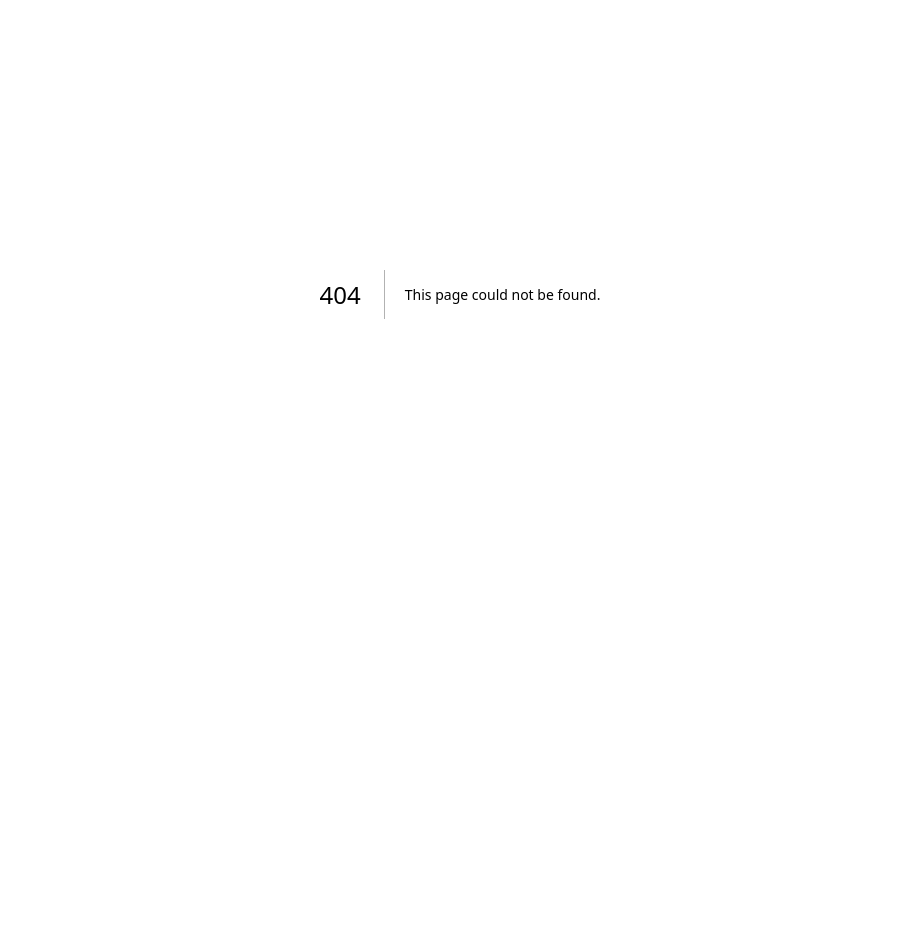
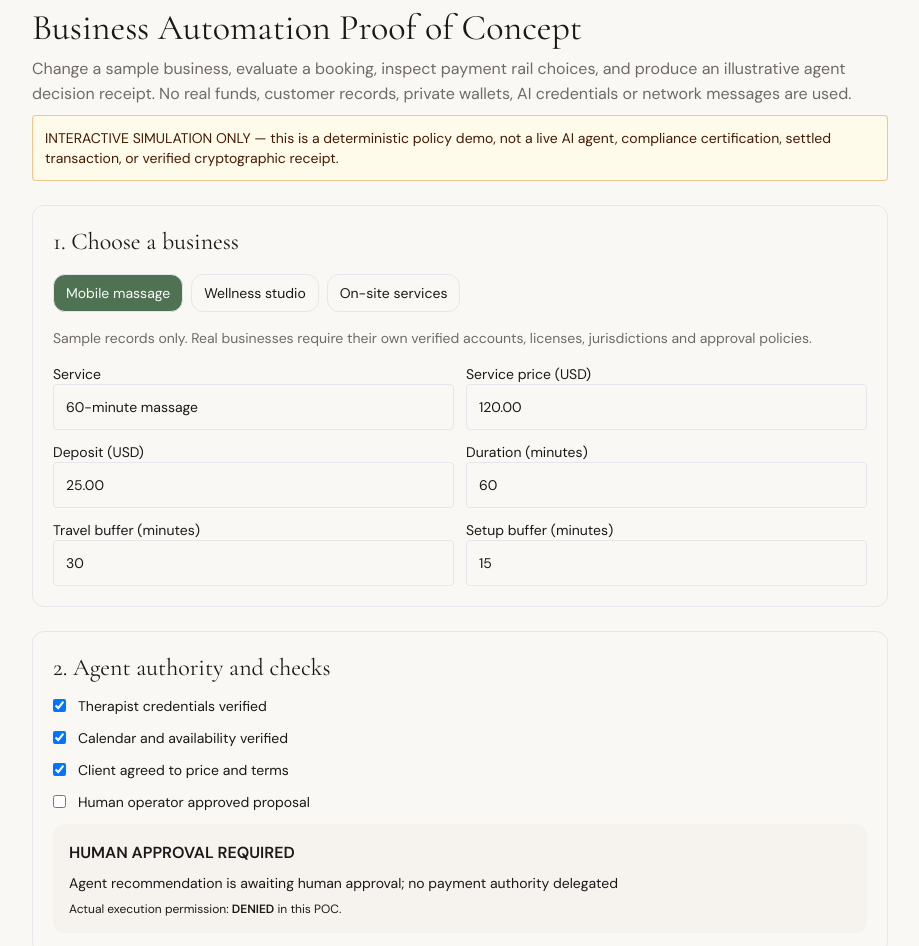
Before and after one commit to Shellfish011235/mobile-massage-concierge, a Next.js app: page /demo/business in a window 1280 px wide. Before the commit this address had no page. Shown: the part 106-1052 px from the top of the page, without its empty margins (180-1099 px from the left). Before the commit the page ends 800 px from the top, so only its background shows below. Built offline with nearby package versions, Linux system fonts and the light colour scheme.

Commit message:
feat(poc): interactive business simulation with bounded agent decisions and XRP/RLUSD rail comparison

```diff
--- /dev/null
+++ b/src/app/demo/business/page.tsx
@@ -0,0 +1,134 @@
+"use client";
+
+import { useState } from "react";
+import Link from "next/link";
+import {
+  RAILS, evaluateBusinessCase, makeDemoReceipt, type BusinessCase, type PaymentRail,
+} from "@/lib/poc/shellfish-business-demo";
+
+const defaults: BusinessCase = {
+  businessId:"DEMO-MASSAGE-STUDIO", providerId:"DEMO-THERAPIST",
+  customerAlias:"Example Guest",service:"60-minute massage",mode:"mobile",
+  durationMinutes:60,priceCents:12000,depositCents:2500,
+  travelMinutes:30,setupMinutes:15,availabilityVerified:true,
+  credentialsVerified:true,customerConsent:true,humanApproval:false,rail:"square",
+};
+const usd=(n:number)=>new Intl.NumberFormat("en-US",{style:"currency",currency:"USD"}).format(n/100);
+const presets=[
+  {label:"Mobile massage",businessId:"DEMO-MASSAGE-STUDIO",service:"60-minute mobile massage",mode:"mobile" as const,priceCents:12000,travelMinutes:30},
+  {label:"Wellness studio",businessId:"DEMO-WELLNESS-STUDIO",service:"90-minute wellness appointment",mode:"venue" as const,priceCents:15000,travelMinutes:null},
+  {label:"On-site services",businessId:"DEMO-ON-SITE",service:"60-minute professional appointment",mode:"mobile" as const,priceCents:9500,travelMinutes:20},
+];
+
+export default function BusinessProofOfConcept() {
+  const [input,setInput]=useState<BusinessCase>(defaults);
+  const [receipt,setReceipt]=useState<ReturnType<typeof makeDemoReceipt> | null>(null);
+  const [sequence,setSequence]=useState(1);
+  const decision=evaluateBusinessCase(input);
+  const change=<K extends keyof BusinessCase>(key:K,value:BusinessCase[K])=>{
+    setInput(old=>({...old,[key]:value}));setReceipt(null);
+  };
+  const proof=()=>{
+    setReceipt(makeDemoReceipt(input,decision,
+      "DEMO-"+String(sequence).padStart(4,"0"),new Date().toISOString()));
+    setSequence(old=>old+1);
+  };
+  return <main className="mx-auto max-w-4xl space-y-6 px-5 py-10">
+    <Link href="/" className="text-sm text-primary underline">Home</Link>
+    <header className="space-y-2">
+      <p className="text-xs uppercase tracking-widest text-muted-foreground">Shellfish Agent Control · Public-facing concept, protected staging</p>
+      <h1 className="font-serif text-4xl">Business Automation Proof of Concept</h1>
+      <p className="text-muted-foreground">
+        Change a sample business, evaluate a booking, inspect payment rail choices,
+        and produce an illustrative agent decision receipt. No real funds, customer
+        records, private wallets, AI credentials or network messages are used.
+      </p>
+      <p className="rounded border border-amber-600/40 bg-amber-50 p-3 text-sm text-amber-950">
+        INTERACTIVE SIMULATION ONLY — this is a deterministic policy demo, not a live AI agent,
+        compliance certification, settled transaction, or verified cryptographic receipt.
+      </p>
+    </header>
+    <section className="rounded-xl border p-5 space-y-4">
+      <h2 className="font-serif text-2xl">1. Choose a business</h2>
+      <div className="flex flex-wrap gap-2">
+        {presets.map(p=><button key={p.businessId} type="button"
+          className={`rounded-lg border px-3 py-2 text-sm ${input.businessId===p.businessId?"bg-primary text-primary-foreground":""}`}
+          onClick={()=>{setInput(old=>({...old,...p,travelMinutes:p.travelMinutes,customerAlias:"Example Guest",humanApproval:false}));setReceipt(null);}}>
+          {p.label}
+        </button>)}
+      </div>
+      <p className="text-sm text-muted-foreground">Sample records only. Real businesses require their own verified accounts, licenses, jurisdictions and approval policies.</p>
+      <div className="grid grid-cols-1 gap-3 sm:grid-cols-2">
+        <label className="space-y-1 text-sm">Service<input value={input.service} onChange={e=>change("service",e.target.value)}
+          className="block w-full rounded border bg-background p-3"/></label>
+        <label className="space-y-1 text-sm">Service price (USD)<input type="number" min="1" step=".01" value={(input.priceCents/100).toFixed(2)}
+          onChange={e=>change("priceCents",Math.round(Number(e.target.value)*100))}
+          className="block w-full rounded border bg-background p-3"/></label>
+        <label className="space-y-1 text-sm">Deposit (USD)<input type="number" min="0" step=".01" value={(input.depositCents/100).toFixed(2)}
+          onChange={e=>change("depositCents",Math.round(Number(e.target.value)*100))}
+          className="block w-full rounded border bg-background p-3"/></label>
+        <label className="space-y-1 text-sm">Duration (minutes)<input type="number" min="15" max="240" step="15" value={input.durationMinutes}
+          onChange={e=>change("durationMinutes",Number(e.target.value))}
+          className="block w-full rounded border bg-background p-3"/></label>
+        {input.mode==="mobile"&&<label className="space-y-1 text-sm">Travel buffer (minutes)<input type="number" min="0" max="480" step="1" value={input.travelMinutes??""}
+          onChange={e=>change("travelMinutes",e.target.value===""?null:Number(e.target.value))}
+          className="block w-full rounded border bg-background p-3"/></label>}
+        <label className="space-y-1 text-sm">Setup buffer (minutes)<input type="number" min="0" max="480" step="1" value={input.setupMinutes}
+          onChange={e=>change("setupMinutes",Number(e.target.value))}
+          className="block w-full rounded border bg-background p-3"/></label>
+      </div>
+    </section>
+    <section className="rounded-xl border p-5 space-y-3">
+      <h2 className="font-serif text-2xl">2. Agent authority and checks</h2>
+      {([
+        ["credentialsVerified","Therapist credentials verified"],
+        ["availabilityVerified","Calendar and availability verified"],
+        ["customerConsent","Client agreed to price and terms"],
+        ["humanApproval","Human operator approved proposal"],
+      ] as const).map(([k,label])=><label className="flex items-center gap-3 text-sm" key={k}>
+        <input type="checkbox" checked={input[k]} onChange={e=>change(k,e.target.checked)}/>{label}
+      </label>)}
+      <div role="status" className="rounded-lg bg-muted p-4 space-y-2">
+        <strong>{decision.status==="blocked"?"BLOCKED":decision.status==="needs_human"?"HUMAN APPROVAL REQUIRED":"ELIGIBLE FOR REVIEW ONLY"}</strong>
+        <p className="text-sm">{decision.reason}</p>
+        <p className="text-xs">Actual execution permission: <strong>DENIED</strong> in this POC.</p>
+      </div>
+    </section>
+    <section className="rounded-xl border p-5 space-y-4">
+      <h2 className="font-serif text-2xl">3. Payment and messaging rails</h2>
+      <p className="text-sm text-muted-foreground">Payment methods shown for architecture comparison, all disabled for real execution.</p>
+      <div className="grid grid-cols-1 gap-2 sm:grid-cols-2">
+        {(Object.keys(RAILS) as PaymentRail[]).map(rail=><button key={rail} type="button"
+          onClick={()=>change("rail",rail)} aria-pressed={input.rail===rail}
+          className={`space-y-1 rounded-lg border p-3 text-left ${input.rail===rail?"border-primary bg-muted":""}`}>
+          <strong className="text-sm">{RAILS[rail].label}</strong>
+          <p className="text-xs text-muted-foreground">{RAILS[rail].detail}</p>
+        </button>)}
+      </div>
+      <p className="text-sm">Price: <strong>{Number.isFinite(input.priceCents)?usd(input.priceCents):"Invalid"}</strong> · Deposit: <strong>{Number.isFinite(input.depositCents)?usd(input.depositCents):"Invalid"}</strong></p>
+      <p className="text-xs text-muted-foreground">
+        XRP channels are distinct from issued-currency RLUSD payments. Dassie is a prospective
+        optional communication adapter, not proof of settlement. No payment transaction is signed or submitted.
+      </p>
+    </section>
+    <section className="rounded-xl border p-5 space-y-4">
+      <h2 className="font-serif text-2xl">4. Illustrative decision receipt</h2>
+      <button type="button" onClick={proof} className="rounded-lg bg-primary px-5 py-3 font-medium text-primary-foreground">
+        Generate simulated receipt
+      </button>
+      {receipt&&<>
+        <pre className="max-h-96 overflow-auto whitespace-pre-wrap break-words rounded-lg bg-muted p-3 text-xs">{JSON.stringify(receipt,null,2)}</pre>
+        <button type="button" className="rounded border px-3 py-2 text-sm"
+          onClick={()=>navigator.clipboard?.writeText(JSON.stringify(receipt,null,2))}>Copy receipt JSON</button>
+      </>}
+      <p className="text-xs text-muted-foreground">
+        Real receipts require signed authority, durable replay protection, server-side evidence, settlement verification,
+        and the proven Shellfish engine. This example provides none of those guarantees.
+      </p>
+    </section>
+    <footer className="text-xs text-muted-foreground">
+      Demo intentionally isolated from the Addison booking backend. Betty approval applies only to The Addison shared massage room.
+      Medical intake and SOAP notes remain with independently selected external vendors.
+    </footer>
+  </main>;
+}
```
